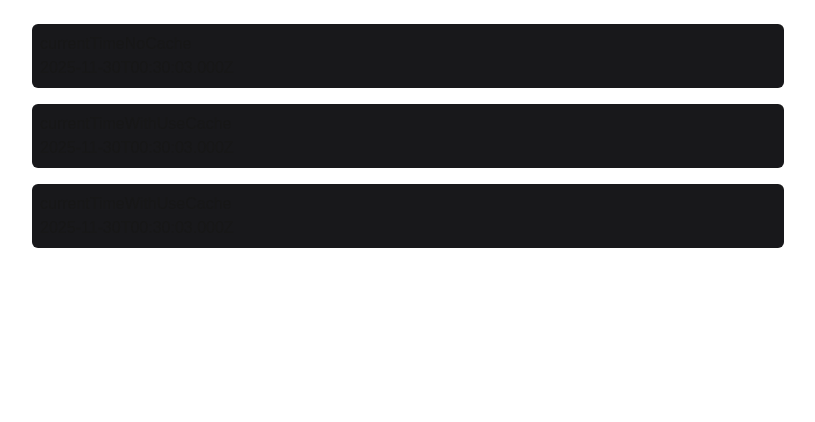
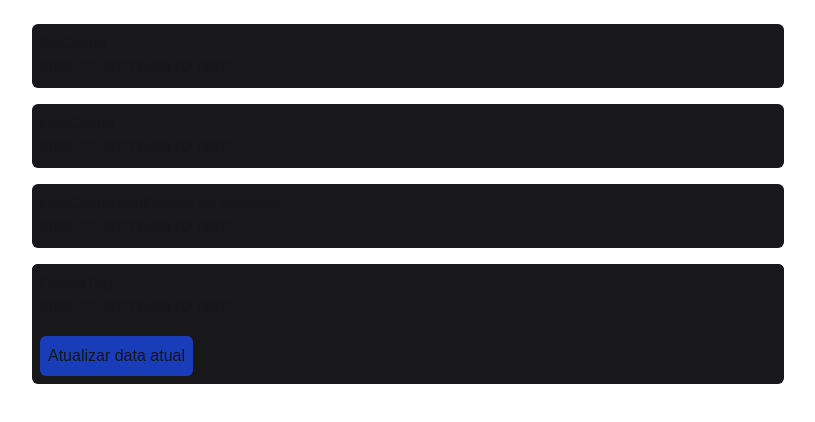
Before and after one commit to MatheusAltrao/nextjs-16-cache-components, a Next.js app: page / in a window 1280 px wide. Shown: the top 422 px of the page, without its empty margins (232-1047 px from the left). Built offline with nearby package versions, Linux system fonts and the light colour scheme.

Commit message:
feat(actions/fetchers): Adiciona a função `onUpdateCurrentTag` e o componente `UpdateCurrentTimeButton` para atualizar a tag de cache e exibir a hora atual com cache

```diff
--- /dev/null
+++ b/app/actions/on-update-current-tag-action.ts
@@ -0,0 +1,7 @@
+'use server'
+
+import { updateTag } from "next/cache"
+
+export async function onUpdateCurrentTag() {
+    updateTag('current-time')
+}
--- a/app/components/fetchers/current-time-no-cache.tsx
+++ b/app/components/fetchers/current-time-no-cache.tsx
@@ -1,17 +1,22 @@
-import { fetchCurrentTimeNoCache, fetchCurrentTimeWithUseCache, fetchCurrentTimeWithUseCacheAndCacheLife } from "../../http/fetch-current-time";
-import CardCurrentTime from "../card-current-time";
+import { fetchCurrentTimeNoCache, fetchCurrentTimeWithUseCache, fetchCurrentTimeWithUseCacheAndCacheLife, fetchCurrentTimeWithUseCacheAndCacheTag } from "../../http/fetch-current-time";
+import CardCurrentTime from "../ui/card-current-time";
 
 export async function CurrentTimeNoCache() {
     const currentTimeNoCache = await fetchCurrentTimeNoCache();
-    return <CardCurrentTime title="currentTimeNoCache" value={currentTimeNoCache} />;
+    return <CardCurrentTime title="NoCache" value={currentTimeNoCache} />;
 }
 
 export async function CurrentTimeWithUseCache() {
     const currentTimeWithUseCache = await fetchCurrentTimeWithUseCache();
-    return <CardCurrentTime title="currentTimeWithUseCache" value={currentTimeWithUseCache} />;
+    return <CardCurrentTime title="UseCache" value={currentTimeWithUseCache} />;
 }
 
 export async function CurrentTimeWithUseCacheAndCacheLife() {
-    const CurrentTimeWithUseCacheAndCacheLife = await fetchCurrentTimeWithUseCacheAndCacheLife();
-    return <CardCurrentTime title="currentTimeWithUseCache" value={CurrentTimeWithUseCacheAndCacheLife} />;
+    const currentTimeWithUseCacheAndCacheLife = await fetchCurrentTimeWithUseCacheAndCacheLife();
+    return <CardCurrentTime title="UseCacheAndCacheLife seconds" value={currentTimeWithUseCacheAndCacheLife} />;
 }
+
+export async function CurrentTimeWithUseCacheAndCacheTag() {
+    const currentTimeWithUseCacheAndCacheTag = await fetchCurrentTimeWithUseCacheAndCacheTag();
+    return <CardCurrentTime title="CacheTag" value={currentTimeWithUseCacheAndCacheTag} />;
+}
--- /dev/null
+++ b/app/components/update/update-current-time-button.tsx
@@ -0,0 +1,13 @@
+'use client'
+
+interface UpdateCurrentTimeButtonProps {
+    onUpdate: () => void
+}
+
+export default function UpdateCurrentTimeButton({ onUpdate }: UpdateCurrentTimeButtonProps) {
+    return (
+        <div className="p-2" >
+            <button className="bg-blue-800 p-2 rounded-md cursor-pointer active:opacity-60 transition-opacity" type="button" onClick={onUpdate} >Atualizar data atual</button>
+        </div>
+    )
+}
--- a/app/http/fetch-current-time.ts
+++ b/app/http/fetch-current-time.ts
@@ -1,4 +1,4 @@
-import { cacheLife } from "next/cache";
+import { cacheLife, cacheTag } from "next/cache";
 import { BASE_URL } from "../const/base-url";
 
 export async function fetchCurrentTimeNoCache() {
@@ -17,9 +17,18 @@ export async function fetchCurrentTimeWithUseCache() {
 
 export async function fetchCurrentTimeWithUseCacheAndCacheLife() {
     "use cache"
-    cacheLife("seconds")
+    cacheLife("days")
 
     const response = await fetch(BASE_URL)
     const data = await response.json();
     return data.time;
 }
+
+export async function fetchCurrentTimeWithUseCacheAndCacheTag() {
+    "use cache"
+    cacheTag('current-time')
+
+    const response = await fetch(BASE_URL)
+    const data = await response.json();
+    return data.time;
+}
--- a/app/page.tsx
+++ b/app/page.tsx
@@ -1,20 +1,24 @@
 import { Suspense } from "react";
-import { CurrentTimeNoCache, CurrentTimeWithUseCache, CurrentTimeWithUseCacheAndCacheLife } from "./components/fetchers/current-time-no-cache";
+import { onUpdateCurrentTag } from "./actions/on-update-current-tag-action";
+import { CurrentTimeNoCache, CurrentTimeWithUseCache, CurrentTimeWithUseCacheAndCacheLife, CurrentTimeWithUseCacheAndCacheTag } from "./components/fetchers/current-time-no-cache";
+import UpdateCurrentTimeButton from "./components/update/update-current-time-button";
 
 export default function Home() {
+
   return (
     <div className="p-6 w-full max-w-[800px] mx-auto space-y-4" >
       <Suspense fallback={<div>Loading no cache...</div>}>
         <CurrentTimeNoCache />
       </Suspense>
 
-      <Suspense fallback={<div>Loading useCache...</div>}>
-        <CurrentTimeWithUseCache />
-      </Suspense>
+      <CurrentTimeWithUseCache />
 
-      <Suspense fallback={<div>Loading CacheLife Seconds...</div>}>
-        <CurrentTimeWithUseCacheAndCacheLife />
-      </Suspense>
+      <CurrentTimeWithUseCacheAndCacheLife />
+
+      <div className="bg-zinc-900 rounded-md" >
+        <CurrentTimeWithUseCacheAndCacheTag />
+        <UpdateCurrentTimeButton onUpdate={onUpdateCurrentTag} />
+      </div>
     </div>
   );
 }
```
Also changed, not shown: app/components/ui/card-current-time.tsx (renamed from app/components/card-current-time.tsx).
